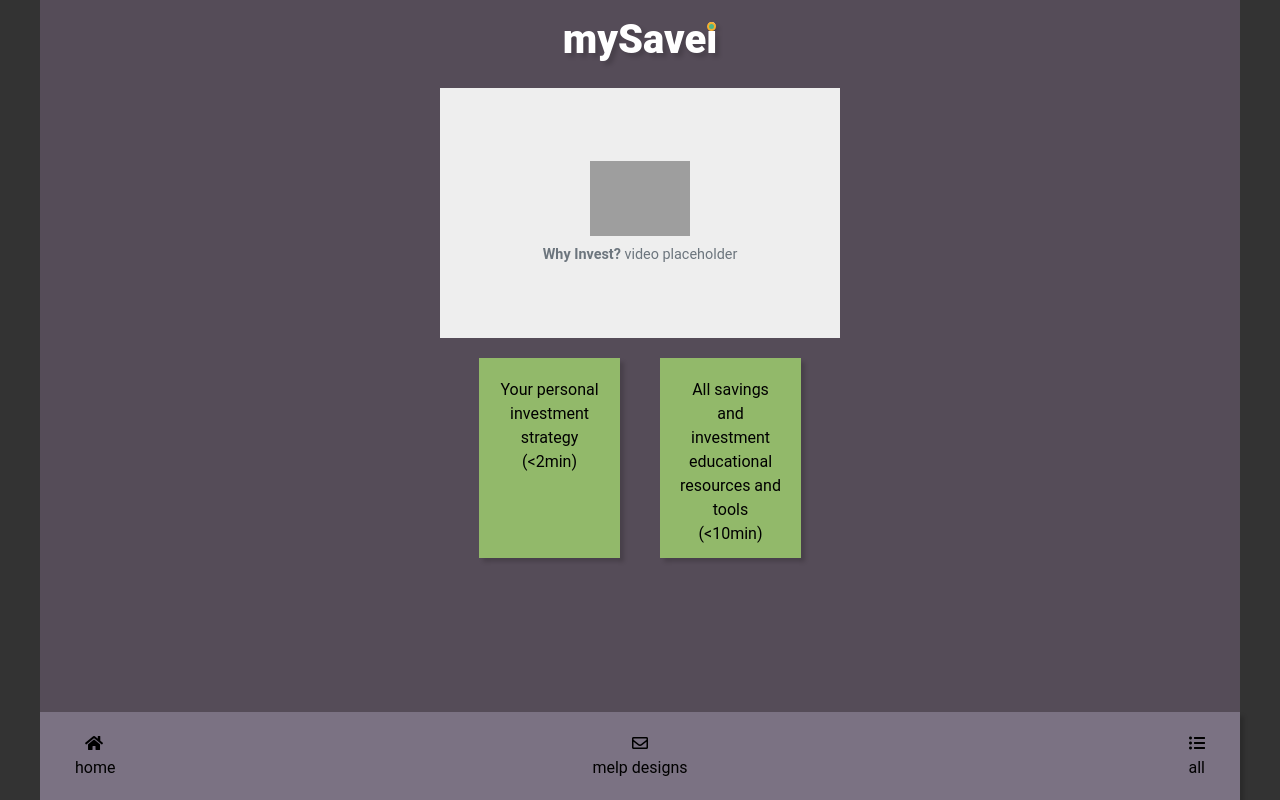
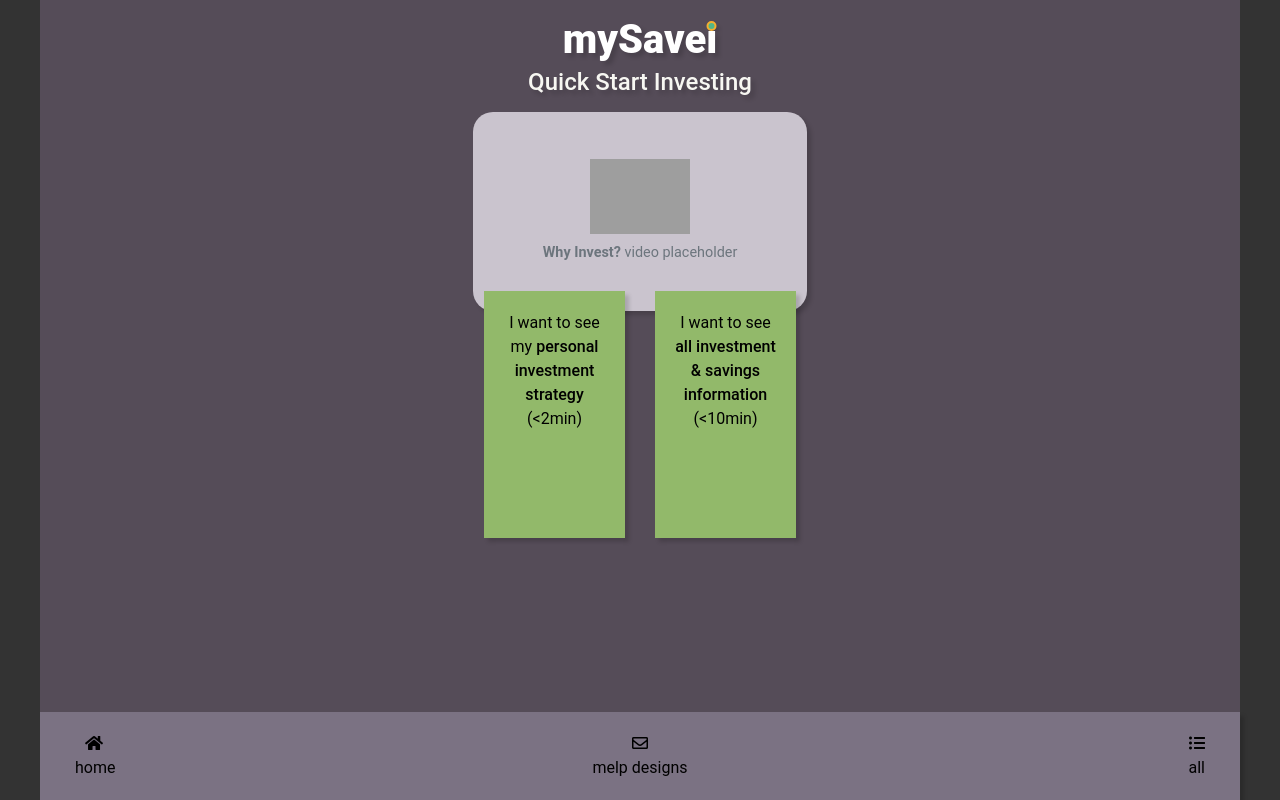
Before and after one commit to melanierosson/mysavei, a React (Create React App) app: page / in a window 1280 px wide. Built offline with nearby package versions, Linux system fonts and the light colour scheme; grey boxes are pictures that could not be loaded.

Commit message:
still messing with this

```diff
--- a/src/components/Footer.css
+++ b/src/components/Footer.css
@@ -34,3 +34,9 @@
         font-size:0.975rem;
     }
 }
+@media screen and (max-width:374px) {
+    #footer-melp {
+        font-size:0.875rem;
+        line-height:1rem;
+    }
+}
--- a/src/components/Title.css
+++ b/src/components/Title.css
@@ -4,15 +4,15 @@
     align-items:center;
 }
 .title-dot {
-  height: 9px;
-  width: 9px;
+  height: 10px;
+  width: 10px;
   background-color: #52B788;
   border: 2px solid #F6AE2D;
   border-radius: 50%;
   display: block;
   position:absolute;
-  top:22px;
-  transform: translate(71px,0);
+  top:21px;
+  transform: translate(71.5px,0);
   z-index:5;
 }
 h1 {
--- a/src/index.css
+++ b/src/index.css
@@ -7,6 +7,8 @@
   -moz-osx-font-smoothing: grayscale;
   background-color:#333333;
   min-height:100vh;
+  position:relative;
+  /* z-index:-11 !important; */
 }
 
 section#app {
@@ -14,12 +16,27 @@
   margin:0 auto;
   background-color:#554C58;
   min-height:100vh;
+  position:relative;
+  /* z-index:-5 !important; */
+}
+
+h3.subtitle {
+  color:#F7F7F2;
+  font-size:1.5rem;
+  text-align:center;
+  margin-top:-20px;
+  margin-bottom:15px;
+  text-shadow: 4px 4px 4px rgba(0,0,0,0.16);
 }
 
 a:link, a {
   color:#000 !important;
 }
 
+.fw-semibold {
+  font-weight:500;
+}
+
 code {
   font-family: source-code-pro, Menlo, Monaco, Consolas, 'Courier New',
     monospace;
--- /dev/null
+++ b/src/pages/Home.css
@@ -0,0 +1,46 @@
+article.why-invest {
+    /* z-index:10;
+    display:relative; */
+}
+article.why-invest Figure {
+    z-index:10;
+    margin: auto;
+    display: flex;
+    border-radius: 20px;
+    flex-direction: column;
+    justify-content: center;
+    align-content: center;
+    align-items: center;
+    width: 334px;
+    height: 199px;
+    background-color: #CAC4CE;
+    box-shadow: 4px 4px 4px rgba(0, 0, 0, 0.16);
+}
+ul.options-list {
+    display: flex;
+    flex-direction: row;
+    justify-content: center;
+    align-content: center;
+    align-items: center;
+    padding-left: 0;
+}
+ul.options-list li {
+    width: 141px;
+    /* height: 316px; */
+    height:247px;
+    z-index:0;
+    background-color: #92B96A;
+    box-shadow: 4px 4px 4px rgba(0, 0, 0, 0.16);
+    list-style-type: none;
+    list-indent: none;
+    margin: -20px 15px 20px 15px;
+    padding: 20px;
+    text-align: center;
+}
+
+@media screen and (max-width:374px) {
+    article.why-invest Figure {
+        width: 270px;
+        height:130px;
+    }
+}
--- a/src/pages/Home.js
+++ b/src/pages/Home.js
@@ -3,46 +3,16 @@
 import Figure from 'react-bootstrap/Figure';
 import { Link } from 'react-router-dom';
 import Footer from '../components/Footer.js';
-
-// style variables
-const videoFigure = {
-    margin: "auto",
-    display: "flex",
-    flexDirection: "column",
-    justifyContent: "center",
-    alignContent: "center",
-    alignItems: "center",
-    width: "400px",
-    height: "250px",
-    backgroundColor: "#eee",
-};
-const optionsList = {
-    display: "flex",
-    flexDirection: "row",
-    justifyContent: "center",
-    alignContent: "center",
-    alignItems: "center",
-    paddingLeft: "0",
-};
-const listLinks = {
-    width: "141px",
-    height: "200px",
-    backgroundColor: "#92B96A",
-    boxShadow: "4px 4px 4px rgba(0, 0, 0, 0.16)",
-    listStyleType: "none",
-    listIndent: "none",
-    margin: "20px",
-    padding: "20px",
-    textAlign:"center",
-}
+import './Home.css';
 
 // home page component
 const Home = () => (
     <>
         <Title />
+        <h3 className="subtitle">Quick Start Investing</h3>
         <main>
             <article className="why-invest">
-                <Figure style={videoFigure}>
+                <Figure>
                     <Figure.Image
                         id="video-intro"
                         width={100}
@@ -55,20 +25,18 @@
                     </Figure.Caption>
                 </Figure>
             </article>
-            <nav>
-                <ul style={optionsList}>
-                    <li style={listLinks}>
+            <ul className="options-list">
+                <li>
                     <Link to="/step2">
-                            Your personal investment strategy <br />(&lt;2min)
+                        I want to see my <span className="fw-semibold">personal investment strategy</span> <br />(&lt;2min)
                     </Link>
                 </li>
-                    <li style={listLinks}>
+                <li>
                     <Link to="/all">
-                            All savings and investment educational resources and tools <br />(&lt;10min)
+                        I want to see <span className="fw-semibold">all investment &amp; savings information</span> <br />(&lt;10min)
                     </Link>
                 </li>
             </ul>
-            </nav>
         </main>
         <Footer />
     </>
```
Lines whose indentation alone changed are shown as unchanged.
